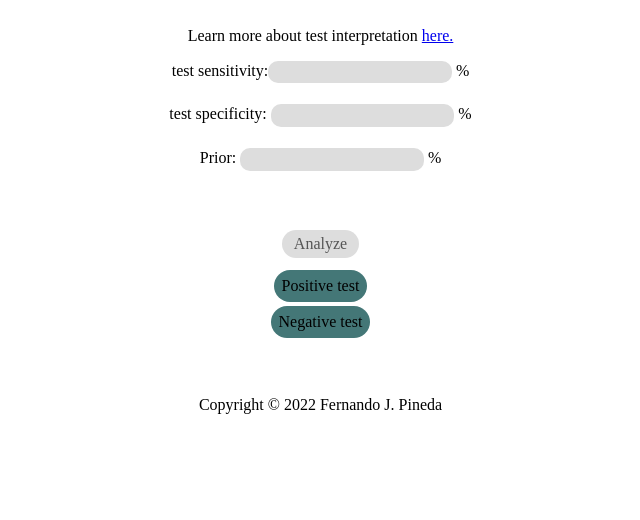
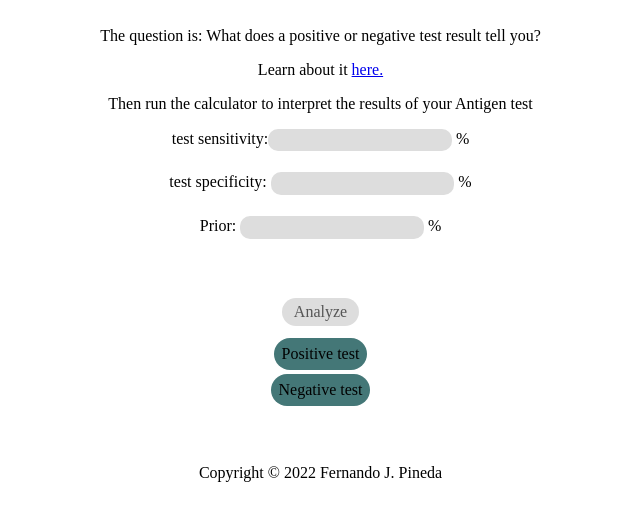
Before and after one commit to fjpineda/fjpineda.github.io, a plain HTML site: page index.html in a window 1280 px wide. Shown: the part 174-694 px from the top of the page, without its empty margins (432-1072 px from the left). Drawn offline with Linux system fonts and the light colour scheme.

Commit message:
Added more descriptive verbiage

```diff
--- a/index.html
+++ b/index.html
@@ -26,7 +26,9 @@
      	<!--Analyzes Antigen test results -->
      	<div class="calc-antigen_test" id="speed-measurement">
     		<h2>Interpreting antigen test results</h2>
-			<p> Learn more about test interpretation <a href="https://youtu.be/QqgJHryKOSU" target="_blank">here.</a></p>
+			<p>The question is: What does a positive or negative test result tell you?</p>
+			<p>Learn about it <a href="https://youtu.be/QqgJHryKOSU" target="_blank">here.</a></p>
+			<p>Then run the calculator to interpret the results of your Antigen test</p>
 
 		<!--
         <p>Select a System of Measurement:</p>
```
